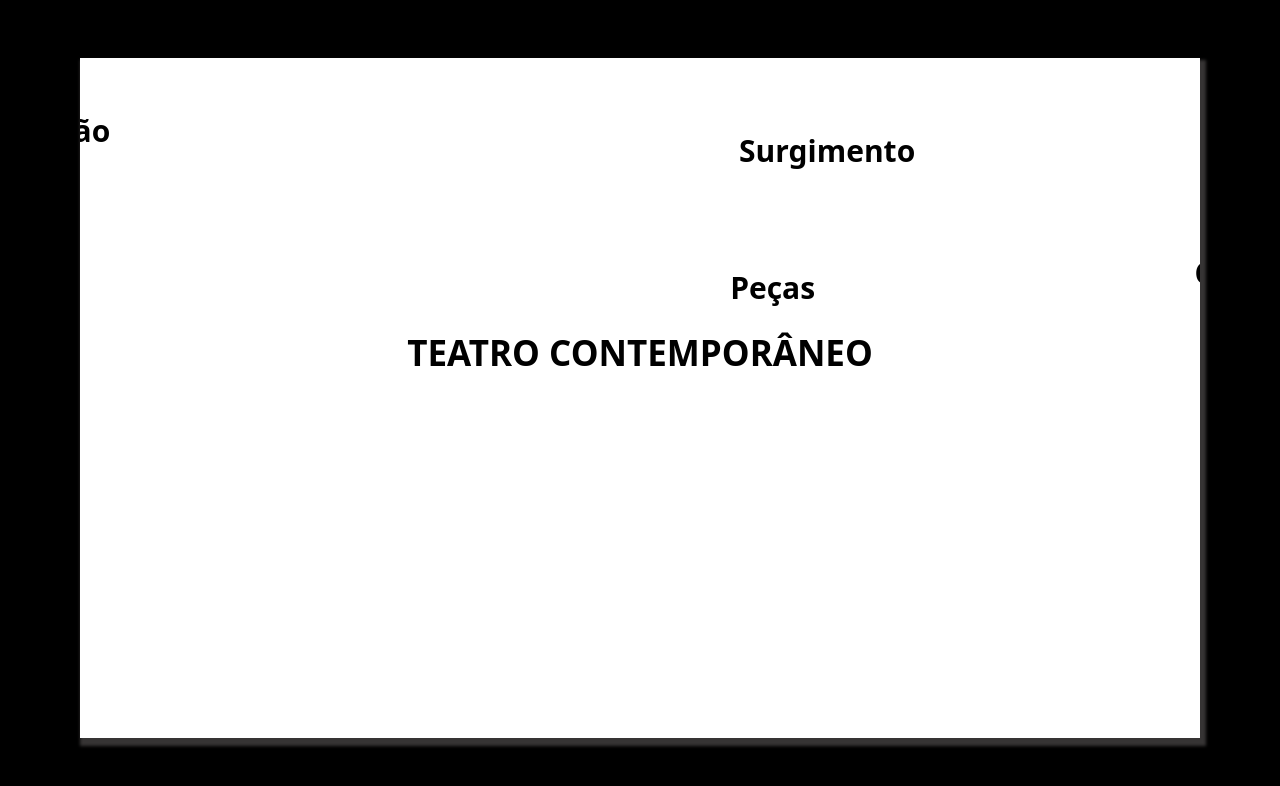
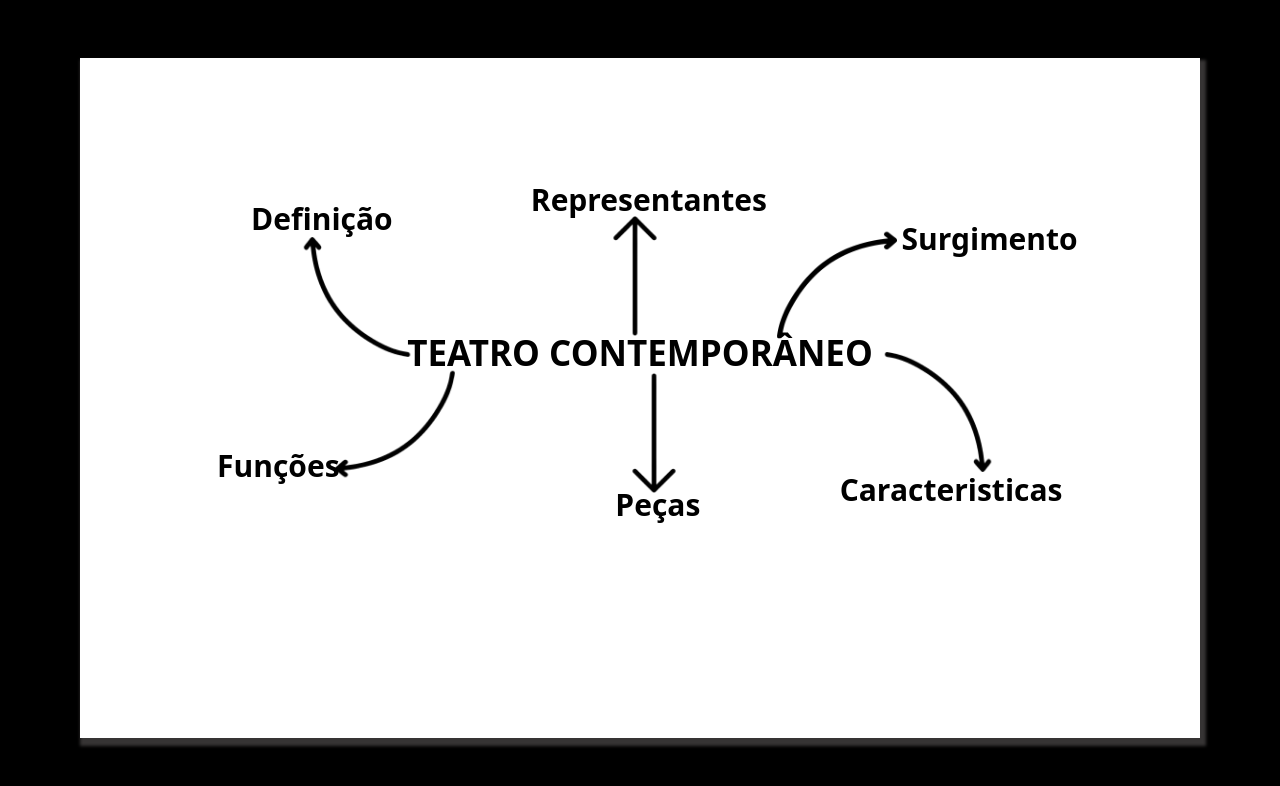
Before and after one commit to NicacioF/TbArtes, a plain HTML site: page cont.html in a window 1280 px wide. Drawn offline with Linux system fonts and the light colour scheme; the site is published under a folder, as on GitHub Pages, so addresses that start at the root find nothing.

Commit message:
Add files via upload

```diff
--- a/cont.html
+++ b/cont.html
@@ -9,22 +9,22 @@
 <body>
     <div class="mae">
         <h1>TEATRO CONTEMPORÂNEO</h1>
-            <img class="finalidade" src="/img/curved-arrow.png" alt="">
+            <img class="finalidade" src="curved-arrow.png" alt="">
             <a class="finalidade1" href="surgcont.html">Surgimento</a>
 
-            <img class="publicoalvo" src="/img/WhatsApp_Image_2024-06-28_at_11.48.49-removebg-preview.png" alt="">
+            <img class="publicoalvo" src="WhatsApp_Image_2024-06-28_at_11.48.49-removebg-preview.png" alt="">
             <a class="publicoalvo1" href="definiçãocon.html">Definição</a>
 
-            <img class="aspec" src="/img/WhatsApp_Image_2024-06-28_at_11.48.58-removebg-preview.png" alt="">
+            <img class="aspec" src="WhatsApp_Image_2024-06-28_at_11.48.58-removebg-preview.png" alt="">
             <a class="aspec1" href="funcco.html">Funções</a>
 
-            <img class="sup" src="/img/WhatsApp_Image_2024-06-28_at_11.49.12-removebg-preview.png" alt="">
+            <img class="sup" src="WhatsApp_Image_2024-06-28_at_11.49.12-removebg-preview.png" alt="">
             <a class="sup1" href="caraccon.html">Caracteristicas</a>
 
-            <img class="exemp" src="/img/WhatsApp_Image_2024-06-28_at_11.52.13-removebg-preview.png" alt="">
+            <img class="exemp" src="WhatsApp_Image_2024-06-28_at_11.52.13-removebg-preview.png" alt="">
             <a href="Hindex2.html" class="exemp1">Representantes</a>
 
-            <img class="quest" src="/img/WhatsApp_Image_2024-06-28_at_11.52.36-removebg-preview.png" alt="">
+            <img class="quest" src="WhatsApp_Image_2024-06-28_at_11.52.36-removebg-preview.png" alt="">
             <a href="Peçcont.html" class="quest1">Peças</a>
     </div>
 </body>
```
Also changed, not shown: final.html (+1 -1 lines), index.html (+3 -3 lines), modern.html (+7 -7 lines), 1773869.webp (added), WhatsApp Image 2024-07-04 at 19.41.47.jpeg (added), WhatsApp_Image_2024-06-28_at_11.48.49-removebg-preview.png (added), WhatsApp_Image_2024-06-28_at_11.48.58-removebg-preview.png (added), WhatsApp_Image_2024-06-28_at_11.49.12-removebg-preview.png (added), WhatsApp_Image_2024-06-28_at_11.52.13-removebg-preview.png (added), WhatsApp_Image_2024-06-28_at_11.52.36-removebg-preview.png (added), curved-arrow.png (added).
